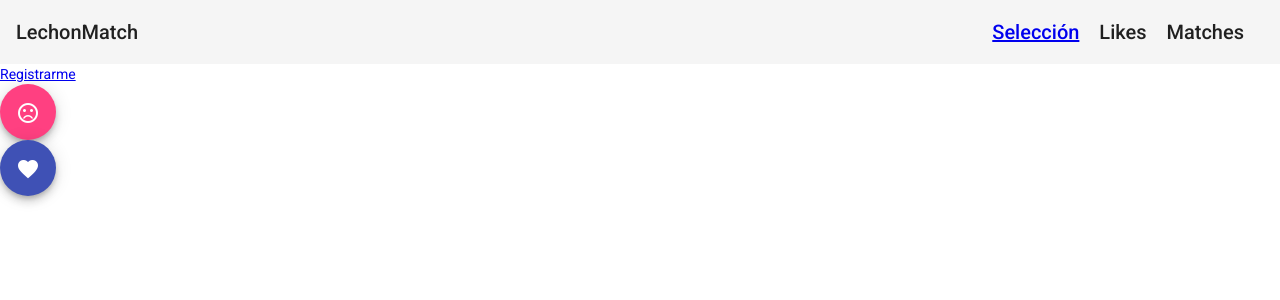
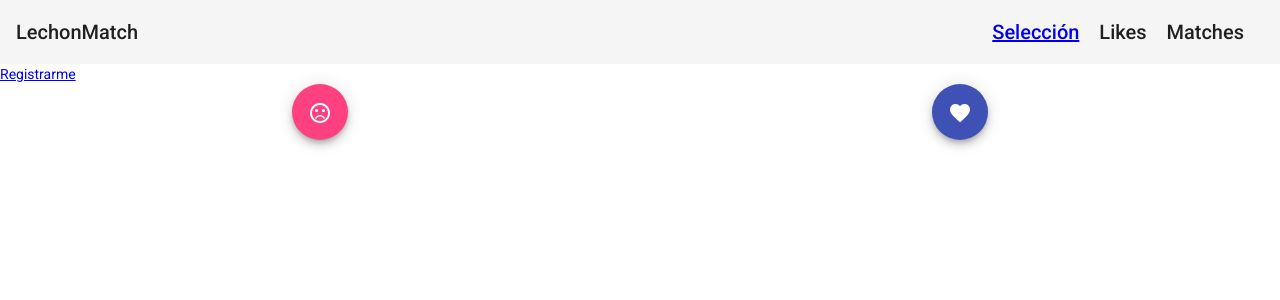
Before and after one commit to BenLaguerre/ProyectoFinal_LucaTic, an Angular app: page /seleccion in a window 1280 px wide. Shown: the top 300 px of the page. Built offline with nearby package versions, Linux system fonts and the light colour scheme.

Commit message:
hechos estilos de seleccion

```diff
--- a/src/app/components/seleccion/seleccion.component.html
+++ b/src/app/components/seleccion/seleccion.component.html
@@ -1,3 +1,4 @@
+<div class="container-seleccion">
   <div class="button-container">
     <button mat-fab color="accent" aria-label="dislike">
       <mat-icon>sentiment_very_dissatisfied</mat-icon>
@@ -8,3 +9,4 @@
       <mat-icon>favorite</mat-icon>
     </button>
   </div>
+</div>
--- a/src/app/components/seleccion/seleccion.component.scss
+++ b/src/app/components/seleccion/seleccion.component.scss
@@ -0,0 +1,8 @@
+.container-seleccion{
+    display: flex;
+    flex-direction: row;
+}
+
+.button-container{
+    margin: auto;
+}
```
Lines whose indentation alone changed are shown as unchanged.
